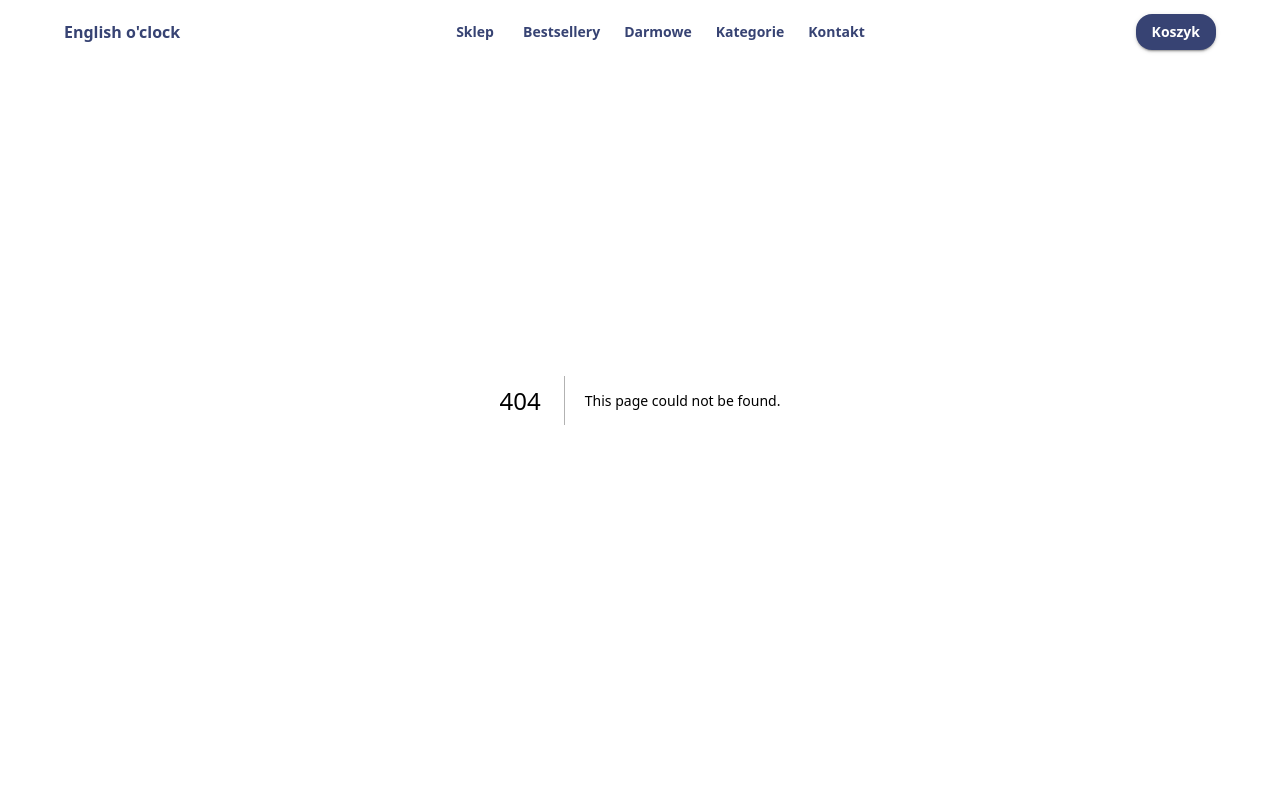
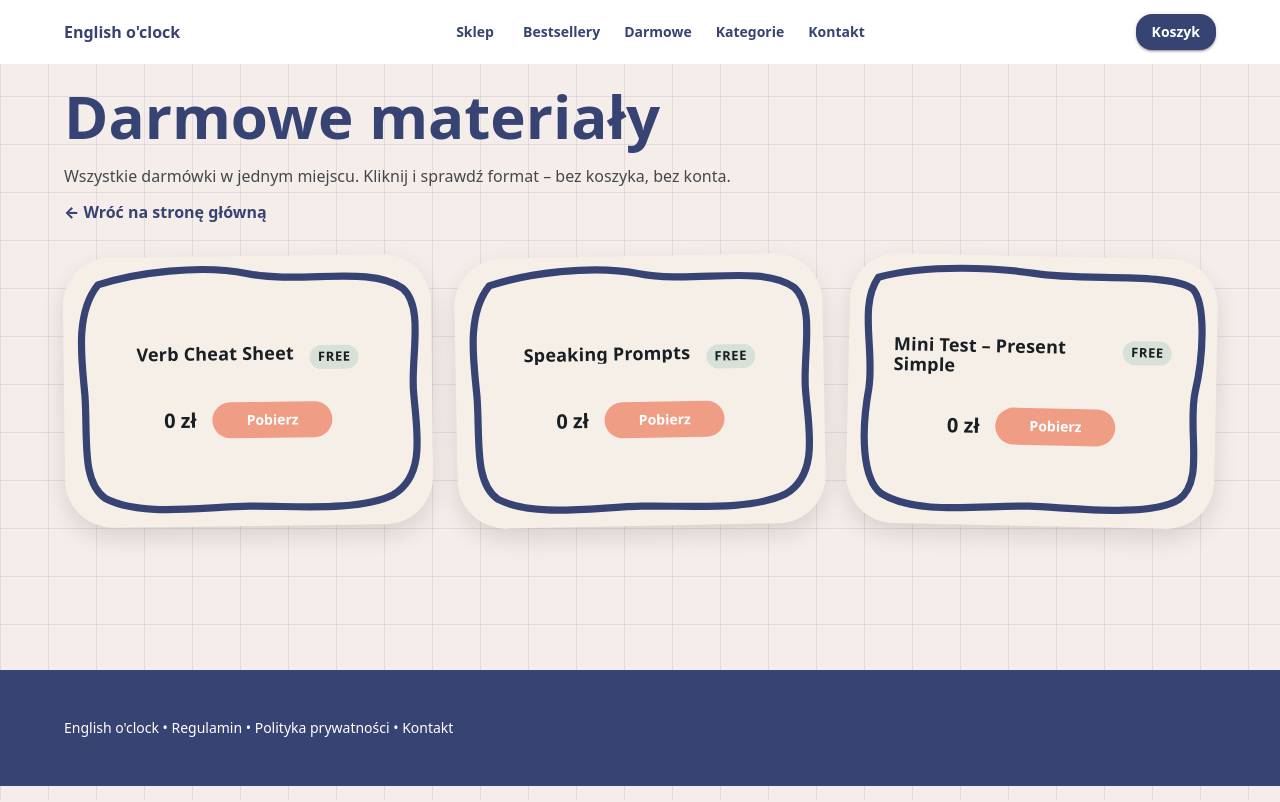
Before and after one commit to Kiczu/english-oclock, a Next.js app: page /free in a window 1280 px wide. Before the commit this address had no page. Shown: the top 802 px of the page. Built offline with nearby package versions, Linux system fonts and the light colour scheme; what @mui/material-nextjs would draw is missing.

Commit message:
feat(free): add free products page

```diff
--- /dev/null
+++ b/app/free/page.tsx
@@ -0,0 +1,56 @@
+"use client";
+
+import Link from "next/link";
+import { Box, Stack, Typography, Grid, Container } from "@mui/material";
+import { useRouter } from "next/navigation";
+
+import ProductCard from "@/app/components/product/ProductCard";
+import { freeProductsMock } from "@/app/lib/product.mock";
+
+const FreePage = () => {
+  const router = useRouter();
+
+  return (
+    <Container maxWidth="lg">
+      <Box sx={{ py: { xs: 6, md: 10 } }}>
+        <Stack spacing={1.5} sx={{ mb: 4 }}>
+          <Typography
+            variant="h2"
+            sx={{ fontWeight: 900, color: "primary.main" }}
+          >
+            Darmowe materiały
+          </Typography>
+
+          <Typography sx={{ opacity: 0.8, maxWidth: 720 }}>
+            Wszystkie darmówki w jednym miejscu. Kliknij i sprawdź format – bez
+            koszyka, bez konta.
+          </Typography>
+          <Link href="/" style={{ textDecoration: "none" }}>
+            <Typography sx={{ fontWeight: 800, color: "primary.main" }}>
+              ← Wróć na stronę główną
+            </Typography>
+          </Link>
+        </Stack>
+
+        <Grid container spacing={3}>
+          {freeProductsMock.map((p) => (
+            <Grid size={{ xs: 12, sm: 6, md: 4 }} key={p.id}>
+              <ProductCard
+                id={p.id}
+                href={`/sklep/${p.slug}`}
+                title={p.title}
+                priceLabel={p.priceLabel}
+                variant="free"
+                onPrimaryAction={() => {
+                  router.push(`/sklep/${p.slug}`);
+                }}
+              />
+            </Grid>
+          ))}
+        </Grid>
+      </Box>
+    </Container>
+  );
+};
+
+export default FreePage;
```
